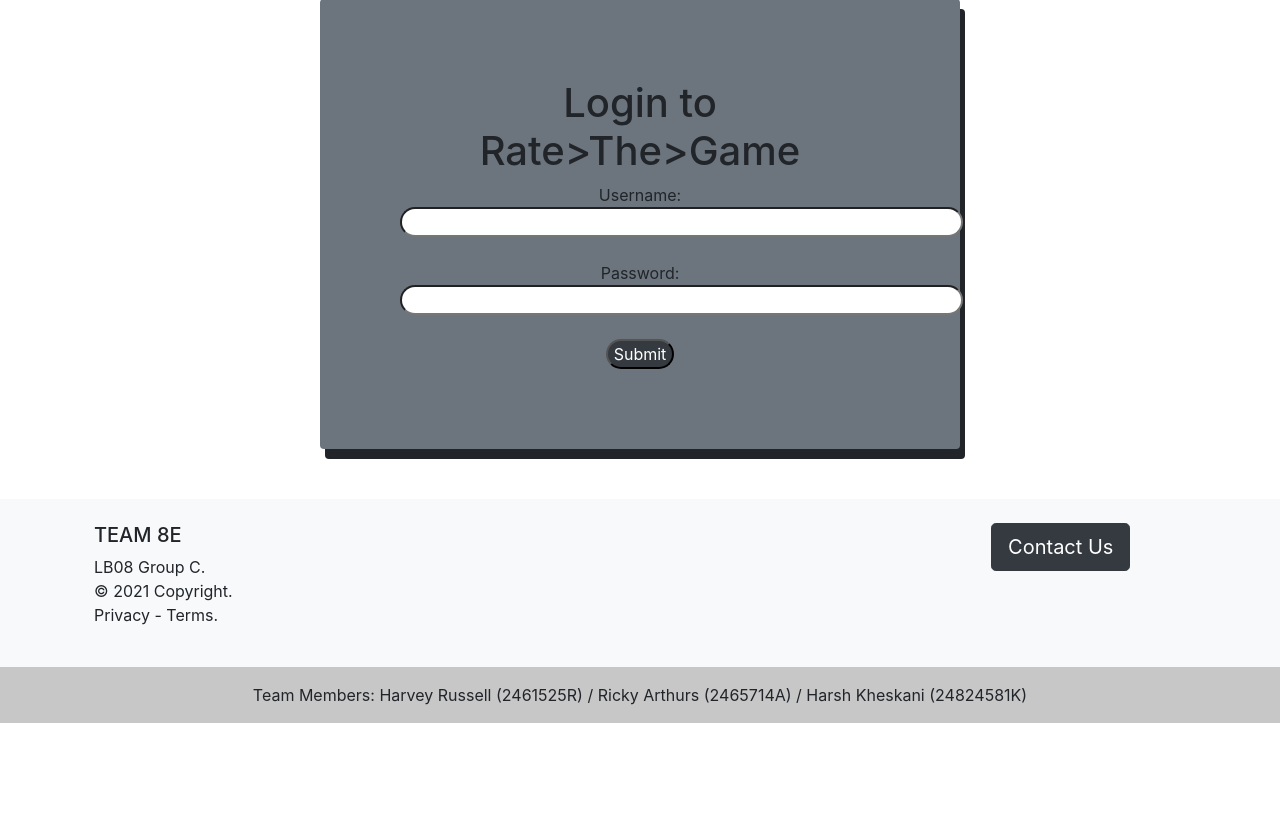
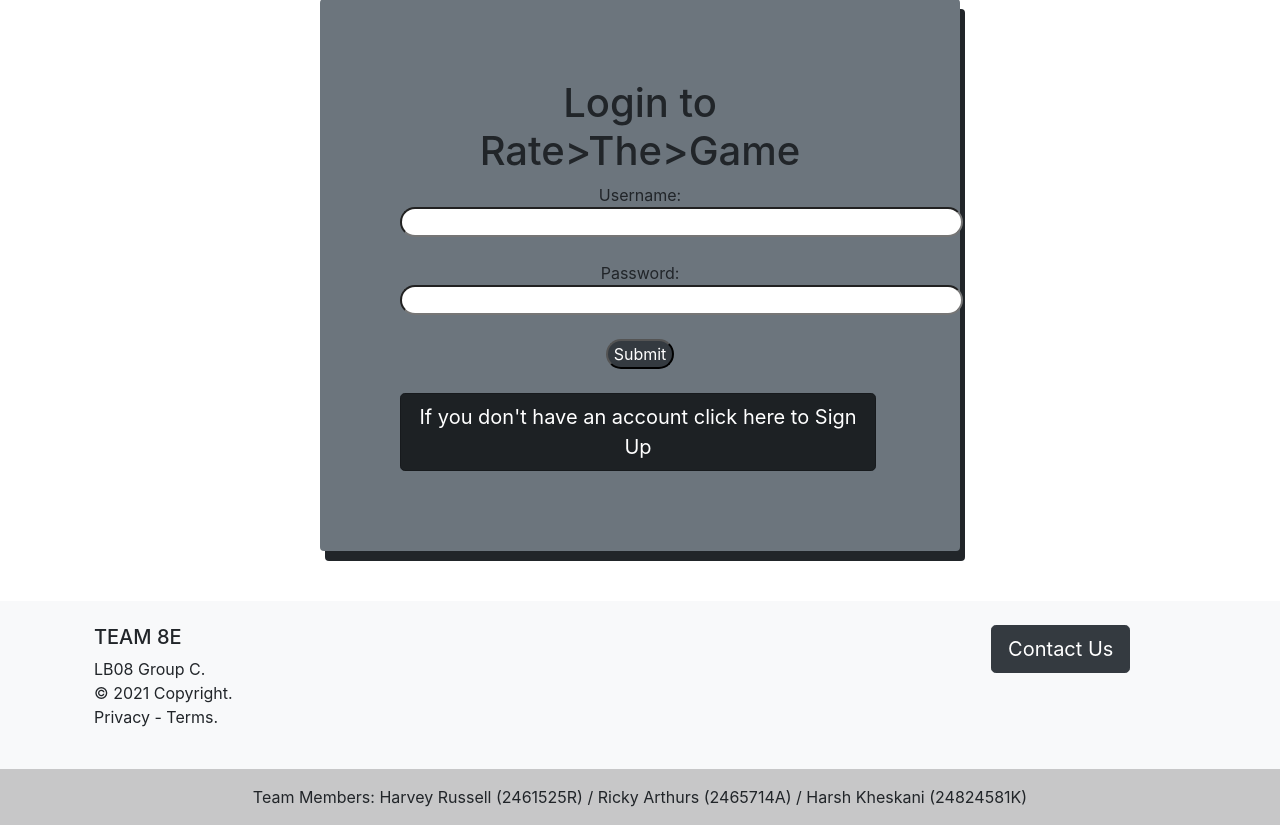
Before and after one commit to harshkheskani/rate_the_game, a Django app: page /rate_the_game_app/login/ in a window 1280 px wide. Shown: the part 131-956 px from the top of the page. Before the commit the page ends 854 px from the top, so only its background shows below. Run offline with Django 3.2, Linux system fonts and the light colour scheme; some libraries are stand-ins or nearby versions.

Commit message:
added buttons on login and register leading to each other if the user is already registered/ not already registered

```diff
--- a/templates/rate_the_game_app/login.html
+++ b/templates/rate_the_game_app/login.html
@@ -6,7 +6,7 @@
 {% endblock %}
 
 {% block body_block %}
-<div class="bg-secondary rounded" style="margin:auto; width:50%; border:3px; padding: 80px; margin-bottom: 50px; box-shadow: 5px 10px;">
+<div class="bg-secondary rounded text-center" style="margin:auto; width:50%; border:3px; padding: 80px; margin-bottom: 50px; box-shadow: 5px 10px;">
 <h1 style="text-align:center;">Login to Rate>The>Game</h1>
 {% if user.is_authenticated %}
 <strong>You are already logged in</strong>
@@ -22,6 +22,14 @@
 	<br />
 	<input class="rounded-pill" type="submit" value="Submit" style="background-color:#343a40; color:white;"/>
 </form>
+
+<br />
+
+<a href="{% url 'rate_the_game_app:register' %}">
+<button type="button" class="btn btn-dark mr-1  btn-lg active" aria-pressed="true" aria-label="Left Align" >If you don't have an account click here to Sign Up
+	<span class="glyphicon glyphicon-align-left" aria-hidden="true"></span>
+</button>
+</a>
 {% endif %}
 </div>
 
```
Also changed, not shown: templates/rate_the_game_app/register.html (+9 -0 lines).
